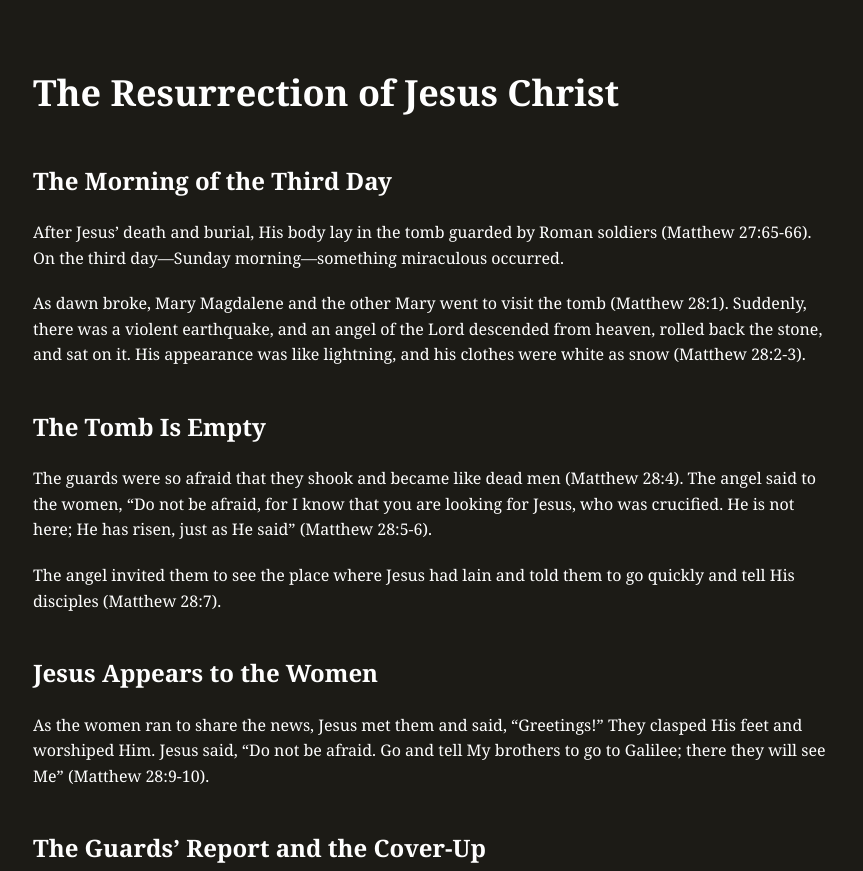
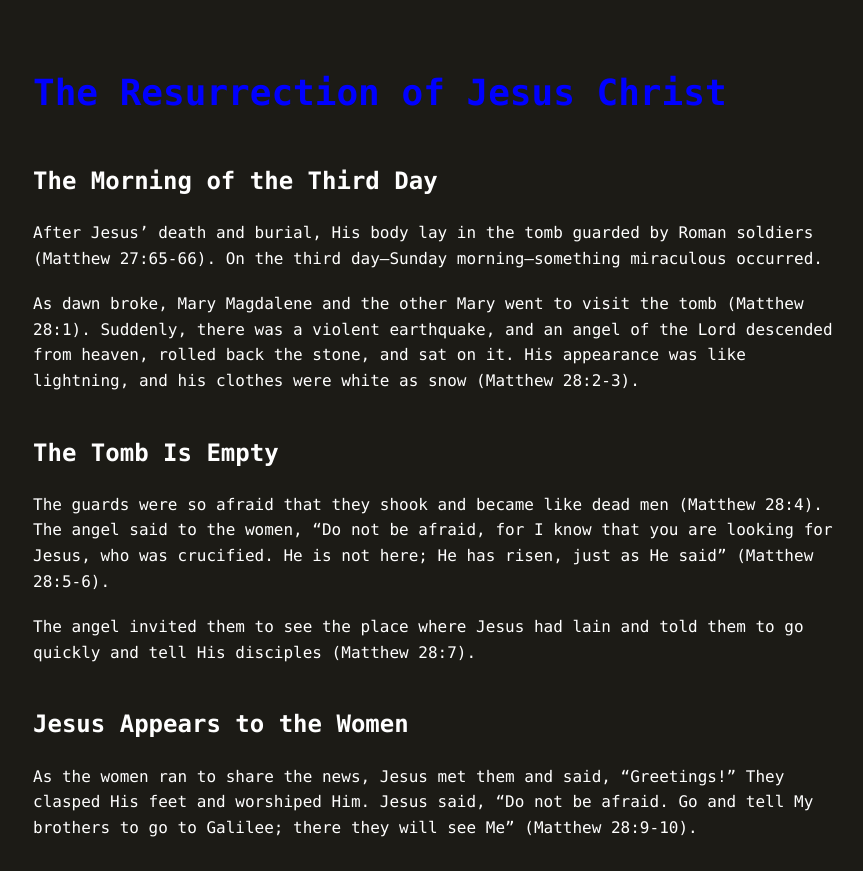
Before and after one commit to teachingsofjesuschrist/gospelalmanacofficial, a plain HTML site: page resurrection.html in a window 1280 px wide. Shown: the top 871 px of the page, without its empty margins (207-1070 px from the left). Drawn offline with Linux system fonts and the light colour scheme.

Commit message:
resurrection.html

```diff
--- a/resurrection.html
+++ b/resurrection.html
@@ -10,7 +10,7 @@
   <link rel="icon" href="https://www.google.com/url?sa=i&url=https%3A%2F%2Fwww.cslewisinstitute.org%2Fresources%2Fhow-to-read-the-bible-part-3-the-bibles-center-is-jesus-christ%2F&psig=AOvVaw1AMyiYHm-lXbiBbTbJ74FG&ust=1747286969093000&source=images&cd=vfe&opi=89978449&ved=0CBQQjRxqFwoTCPjI1Kqdoo0DFQAAAAAdAAAAABAE">
   <style>
     body {
-      font-family: Georgia, sans-serif;
+      font-family: Lucida Console, sans-serif;
       line-height: 1.6;
       max-width: 800px;
       margin: auto;
@@ -36,7 +36,7 @@
 </head>
 <body>
 
-     <h1>The Resurrection of Jesus Christ</h1>
+     <h1 style="color: blue;">The Resurrection of Jesus Christ</h1>
 
   <h2>The Morning of the Third Day</h2>
   <p>
```
